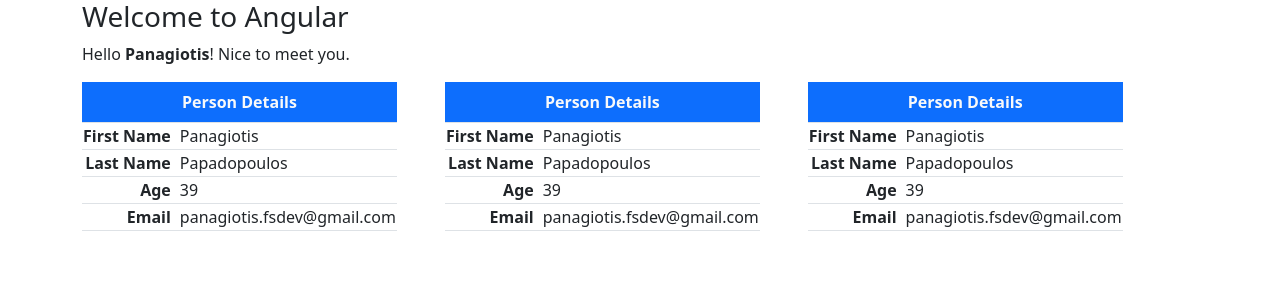
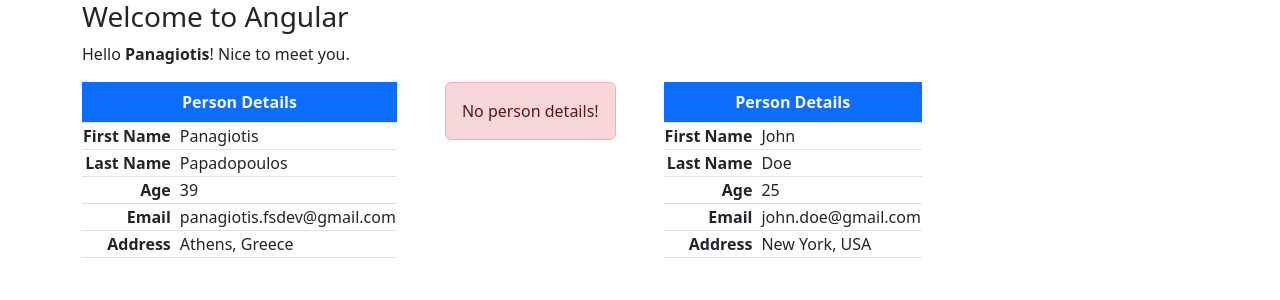
Before and after one commit to PanagiotisFsDev/angular-introduction, an Angular app: page / in a window 1280 px wide. Shown: the top 300 px of the page. Built offline with nearby package versions, Linux system fonts and the light colour scheme.

Commit message:
component input

```diff
--- a/src/app/app.component.html
+++ b/src/app/app.component.html
@@ -5,9 +5,9 @@
     </p>
 
 <div class="d-flex gap-5 text-nowrap">
+    <app-person-table [person]="person0"></app-person-table>
     <app-person-table></app-person-table>
-    <app-person-table></app-person-table>
-    <app-person-table></app-person-table>
+    <app-person-table [person]="person1"></app-person-table>
 </div>
 
 </div>
--- a/src/app/app.component.ts
+++ b/src/app/app.component.ts
@@ -11,4 +11,20 @@
 })
 export class AppComponent {
   name = 'Panagiotis';
+
+  person0 = {
+    givenName: 'Panagiotis',
+    surName: 'Papadopoulos',
+    age: 39,
+    email: 'panagiotis.fsdev@gmail.com',
+    address: 'Athens, Greece'
+    };
+
+    person1 = {
+      givenName: 'John',
+      surName: 'Doe',
+      age: 25,
+      email: 'john.doe@gmail.com',
+      address: 'New York, USA'
+      };
 }
--- a/src/app/components/person-table/person-table.component.html
+++ b/src/app/components/person-table/person-table.component.html
@@ -1,3 +1,8 @@
+@if (!person) {
+    <div class="alert alert-danger text-center ">
+        No person details!
+    </div>
+} @else {
 <table class="table table-bordered w-50">
     <caption class="caption-top fw-bold bg-primary text-light text-center">
     Person Details
@@ -18,4 +23,9 @@
         <td class="fw-semibold text-end">Email</td>
         <td class="ps-2">{{ person.email }}</td>
     </tr>
+    <tr>
+        <td class="fw-semibold text-end">Address</td>
+        <td class="ps-2">{{ person.address }}</td>
+    </tr>
 </table>
+}
--- a/src/app/components/person-table/person-table.component.ts
+++ b/src/app/components/person-table/person-table.component.ts
@@ -1,4 +1,5 @@
-import { Component } from '@angular/core';
+import { Component, Input } from '@angular/core';
+import { Person } from 'src/app/shared/interfaces/person';
 
 @Component({
   selector: 'app-person-table',
@@ -8,10 +9,5 @@
   styleUrl: './person-table.component.css'
 })
 export class PersonTableComponent {
-  person ={
-    givenName: 'Panagiotis',
-    surName: 'Papadopoulos',
-    age: 39,
-    email: 'panagiotis.fsdev@gmail.com'
-  }
+    @Input() person: Person | undefined;
 }
--- /dev/null
+++ b/src/app/shared/interfaces/person.ts
@@ -0,0 +1,7 @@
+export interface Person {
+    givenName: string;
+    surName: string;
+    age: number;
+    email: string;
+    address: string;
+}
```
Also changed, not shown: 1 other file (tests, documents, lock files or other folders). Lines whose indentation alone changed are shown as unchanged.
